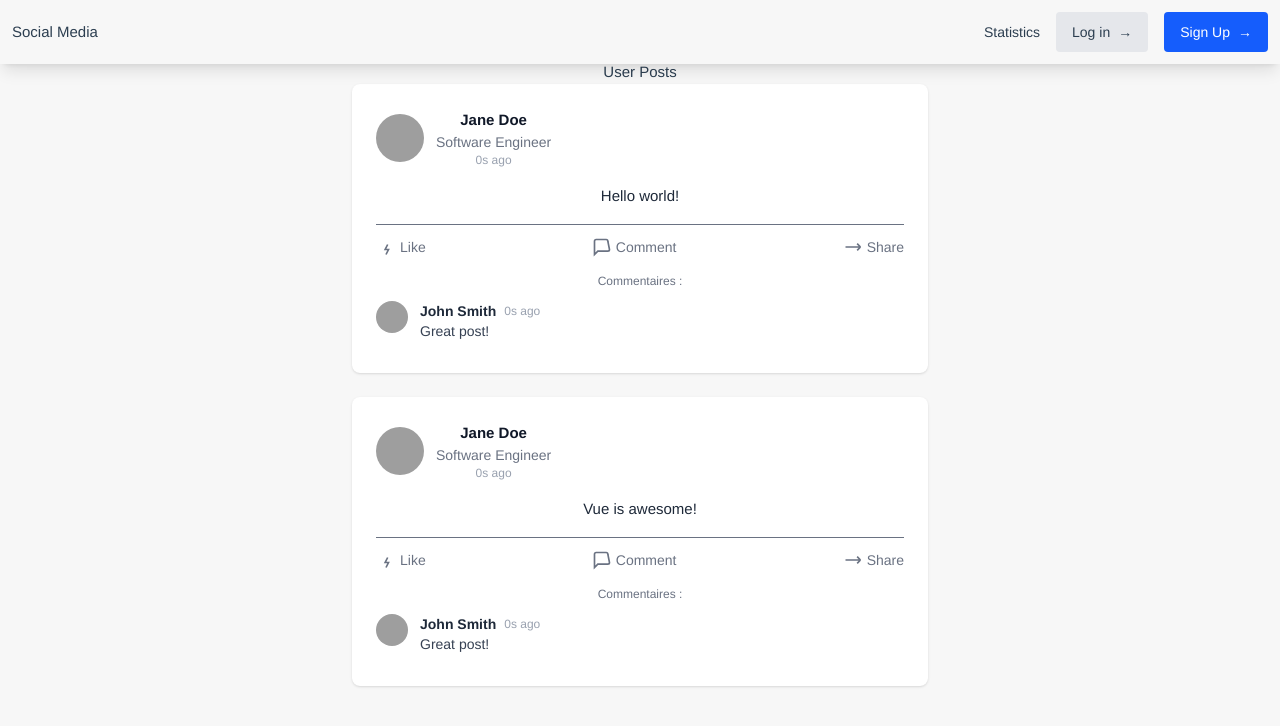
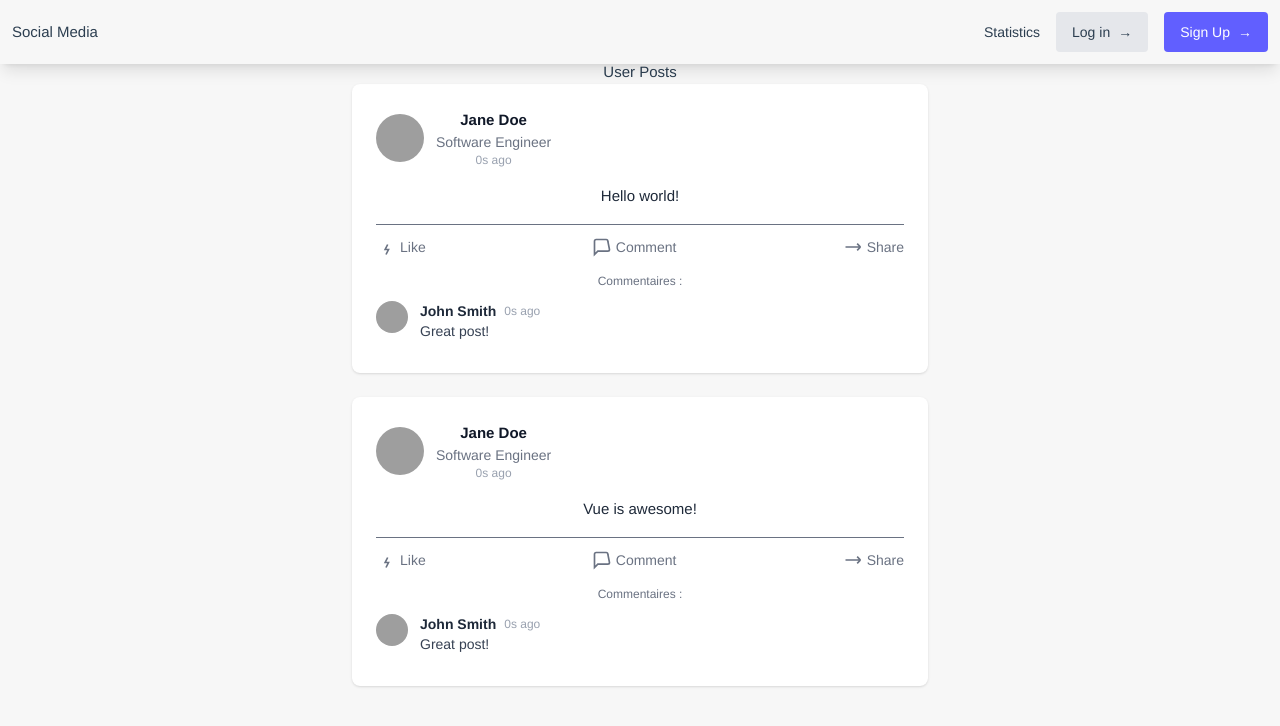
Before and after one commit to Tay9875/Hackathon_Social_Media, a Vue app in the folder frontend/: page / in a window 1280 px wide. Shown: the top 726 px of the page. Built offline with nearby package versions, Linux system fonts and the light colour scheme; grey boxes are pictures that could not be loaded.

Commit message:
UPDATE btn color in NavBar

```diff
--- a/frontend/src/components/NavBar.vue
+++ b/frontend/src/components/NavBar.vue
@@ -25,7 +25,7 @@ import { RouterLink } from "vue-router";
         </RouterLink>
         <RouterLink
           to="/signup"
-          class="text-sm/6 text-white bg-blue-600 hover:bg-blue-700 px-4 py-2 rounded transition-colors duration-200 flex items-center"
+          class="text-sm/6 text-white bg-indigo-500 hover:bg-blue-600 px-4 py-2 rounded transition-colors duration-200 flex items-center"
         >
           Sign Up <span aria-hidden="true" class="ml-2">&rarr;</span>
         </RouterLink>
```
